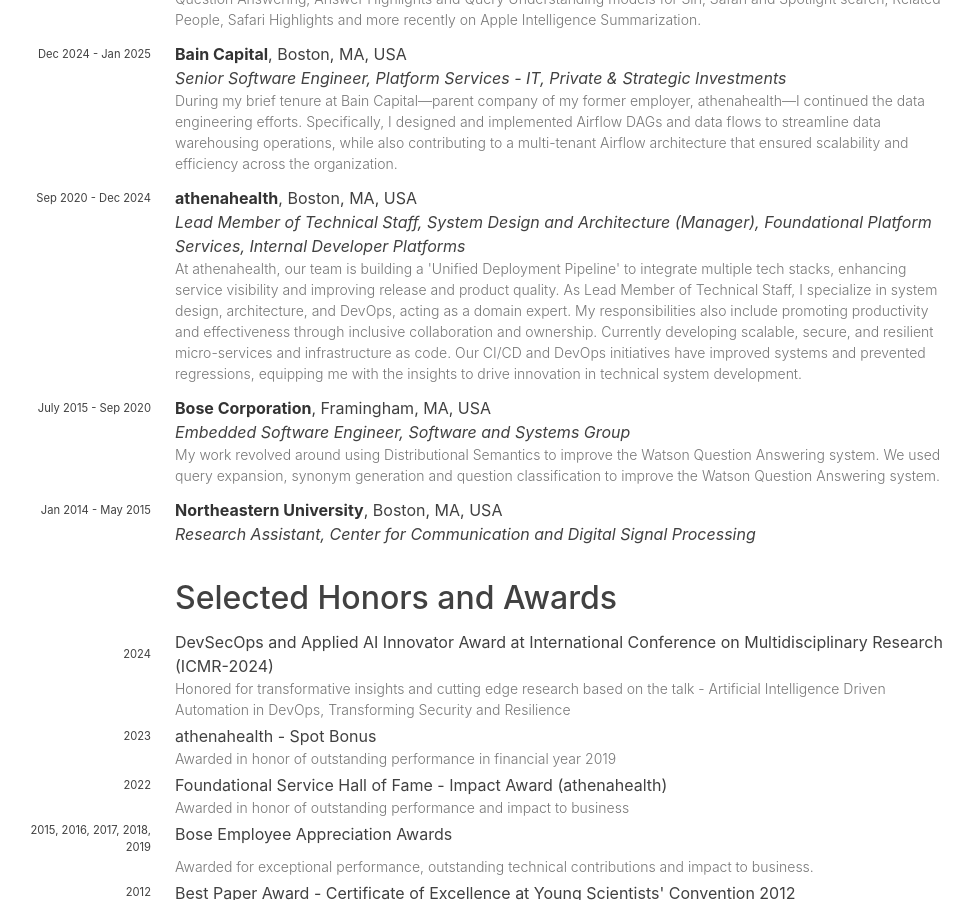
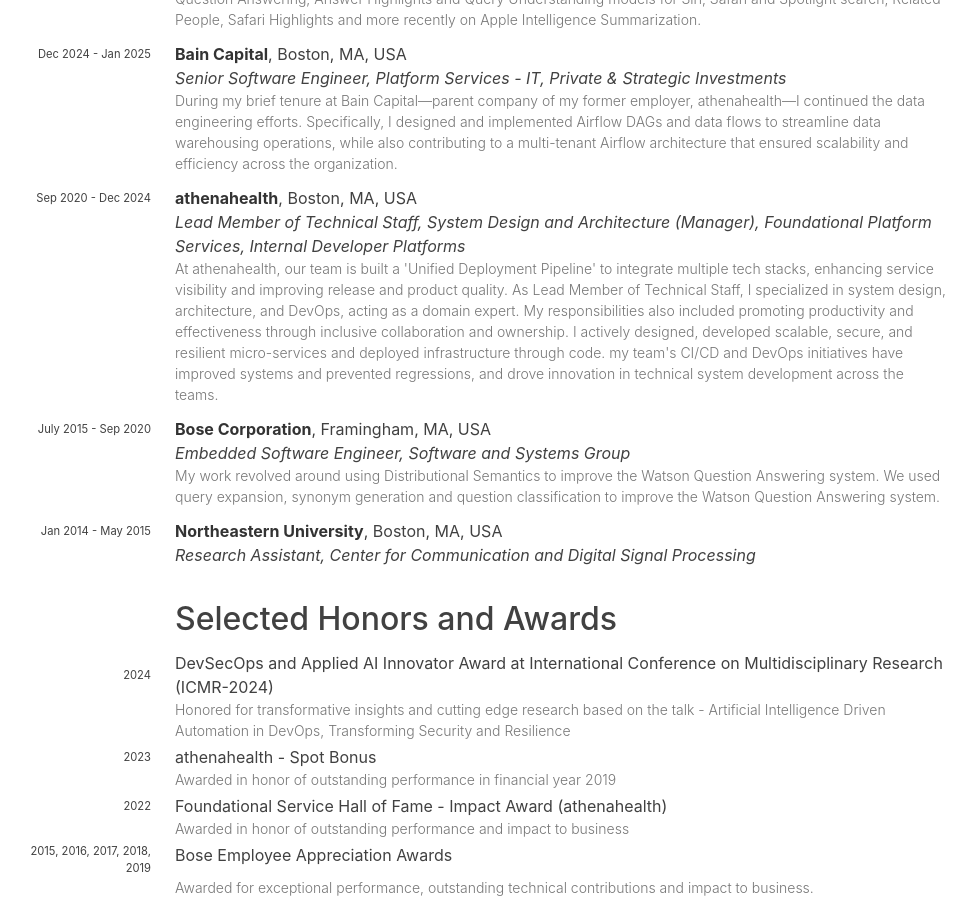
Before and after one commit to hariharanragothaman/hariharanragothaman.github.io, a Jekyll site: the page built from cv.md, in a window 1280 px wide and 900 px high, scrolled down 755 px. Shown: the whole window, without its empty margins (157-1133 px from the left). Built offline with Jekyll 4.4.1, drawn with Linux system fonts in a browser that asks for light colours; nearby versions of some CDN libraries; some web fonts are replaced.

Commit message:
Polishes and Updates

```diff
--- a/_data/experiences.yaml
+++ b/_data/experiences.yaml
@@ -19,7 +19,7 @@
   position: Lead Member of Technical Staff, System Design and Architecture (Manager)
   group: "Foundational Platform Services, Internal Developer Platforms"
   year: "Sep 2020 - Dec 2024"
-  description: "At athenahealth, our team is building a 'Unified Deployment Pipeline' to integrate multiple tech stacks, enhancing service visibility and improving release and product quality. As Lead Member of Technical Staff, I specialize in system design, architecture, and DevOps, acting as a domain expert. My responsibilities also include promoting productivity and effectiveness through inclusive collaboration and ownership. Currently developing scalable, secure, and resilient micro-services and infrastructure as code. Our CI/CD and DevOps initiatives have improved systems and prevented regressions, equipping me with the insights to drive innovation in technical system development."
+  description: "At athenahealth, our team is built a 'Unified Deployment Pipeline' to integrate multiple tech stacks, enhancing service visibility and improving release and product quality. As Lead Member of Technical Staff, I specialized in system design, architecture, and DevOps, acting as a domain expert. My responsibilities also included promoting productivity and effectiveness through inclusive collaboration and ownership. I actively designed, developed scalable, secure, and resilient micro-services and deployed infrastructure through code. my team's CI/CD and DevOps initiatives have improved systems and prevented regressions, and drove innovation in technical system development across the teams."
   type: industry
 
 
```
